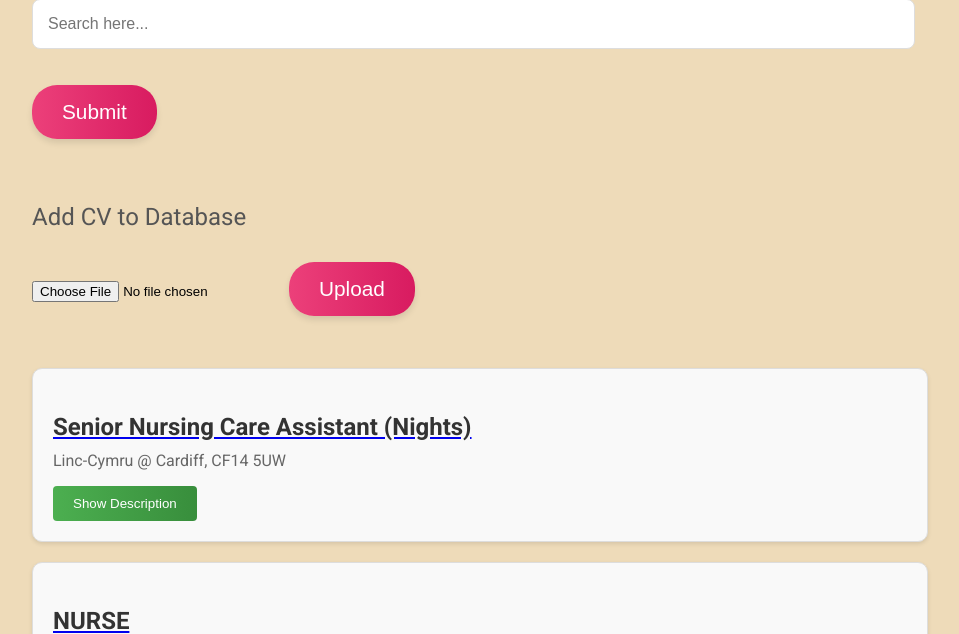
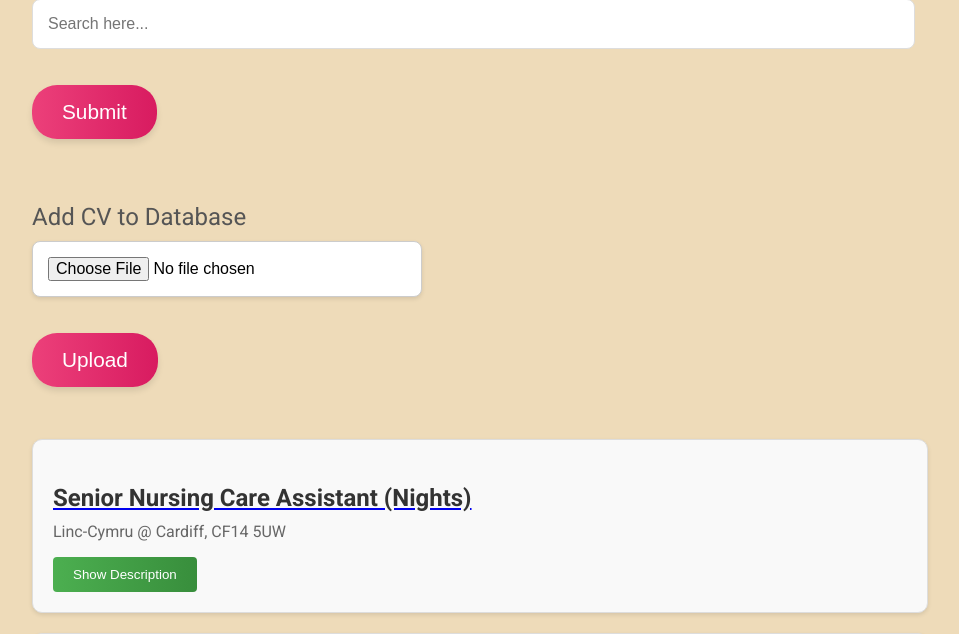
Before and after one commit to Manavjain1104/jammyjobber, a Django app: page / in a window 1280 px wide. Shown: the part 244-878 px from the top of the page, without its empty margins (160-1119 px from the left). Run offline with Django 4.2, Linux system fonts and the light colour scheme; data comes from the database, SQL or seed files in the repository; some web fonts are replaced.

Commit message:
Styling of search box and file upload

```diff
--- a/pages/static/css/design.css
+++ b/pages/static/css/design.css
@@ -52,7 +52,6 @@ h1 {
     align-self: flex-start;
 }
 
-
 .search-box input[type="text"] {
     width: 95%;
     padding: 15px;
@@ -78,6 +77,31 @@ h1 {
 .search-box button:hover, .add-cv button:hover {
     background: linear-gradient(to right, #d81b60, #c2185b);
     transform: scale(1.05);
+}
+.add-cv form {
+    display: flex;
+    flex-direction: column;
+    align-items: flex-start;
+}
+
+.add-cv input[type="file"] {
+    width: 40%;
+    padding: 15px;
+    margin-bottom: 15px;
+    font-size: 1em;
+    background-color: #fff;
+    border: 1px solid #ccc;
+    border-radius: 8px;
+    box-shadow: 0 2px 4px rgba(0, 0, 0, 0.1);
+    transition: border-color 0.3s ease, box-shadow 0.3s ease;
+}
+
+.search-box input[type="text"]:hover,
+.search-box input[type="text"]:focus,
+.add-cv input[type="file"]:hover,
+.add-cv input[type="file"]:focus {
+    border-color: #3498db;
+    box-shadow: 0 4px 8px rgba(0, 0, 0, 0.2);
 }
 
 /* Style the job listings */
```
